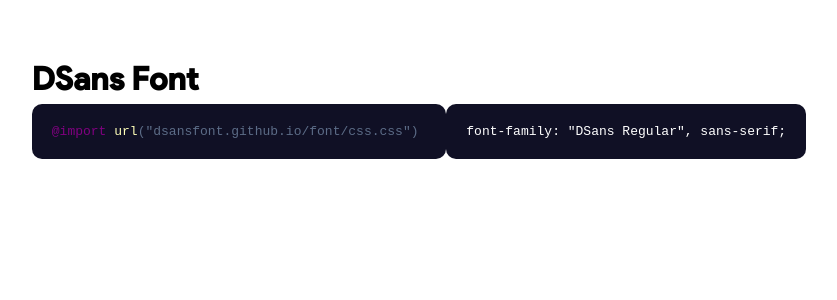
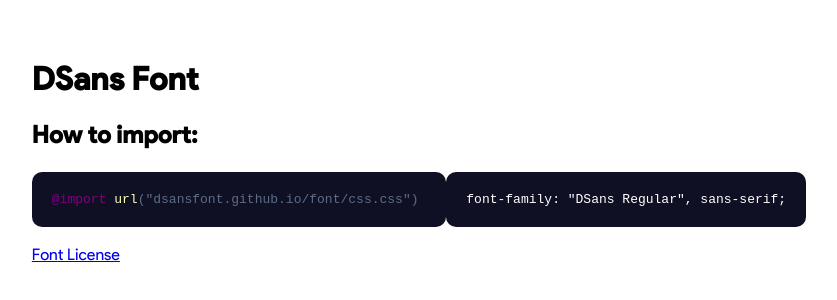
Before and after one commit to dsansfont/dsansfont.github.io, a plain HTML site: page index.html in a window 1280 px wide. Shown: the part 262-562 px from the top of the page, without its empty margins (221-1058 px from the left). Drawn offline with Linux system fonts and the light colour scheme.

Commit message:
Updated index.html

```diff
--- a/index.html
+++ b/index.html
@@ -8,16 +8,22 @@
     <link rel="stylesheet" href="./css/main.css">
 </head>
 <body>
-    <div id="app">
+    <div>
         <h1>
             DSans Font
         </h1>
+        <h2>How to import:</h2>
+    </br>
         <code>
             <span class="purple">@import</span> <span class="yellow">url</span><span class="dark">("dsansfont.github.io/font/css.css")</span>
         </code>
         <code>
             <span>font-family: "DSans Regular", sans-serif;</span>
         </code>
+    </br>
+    </br>
+    </br>
+        <a href="LICENSE.txt">Font License</a>
     </div>
 </body>
 </html>
```
